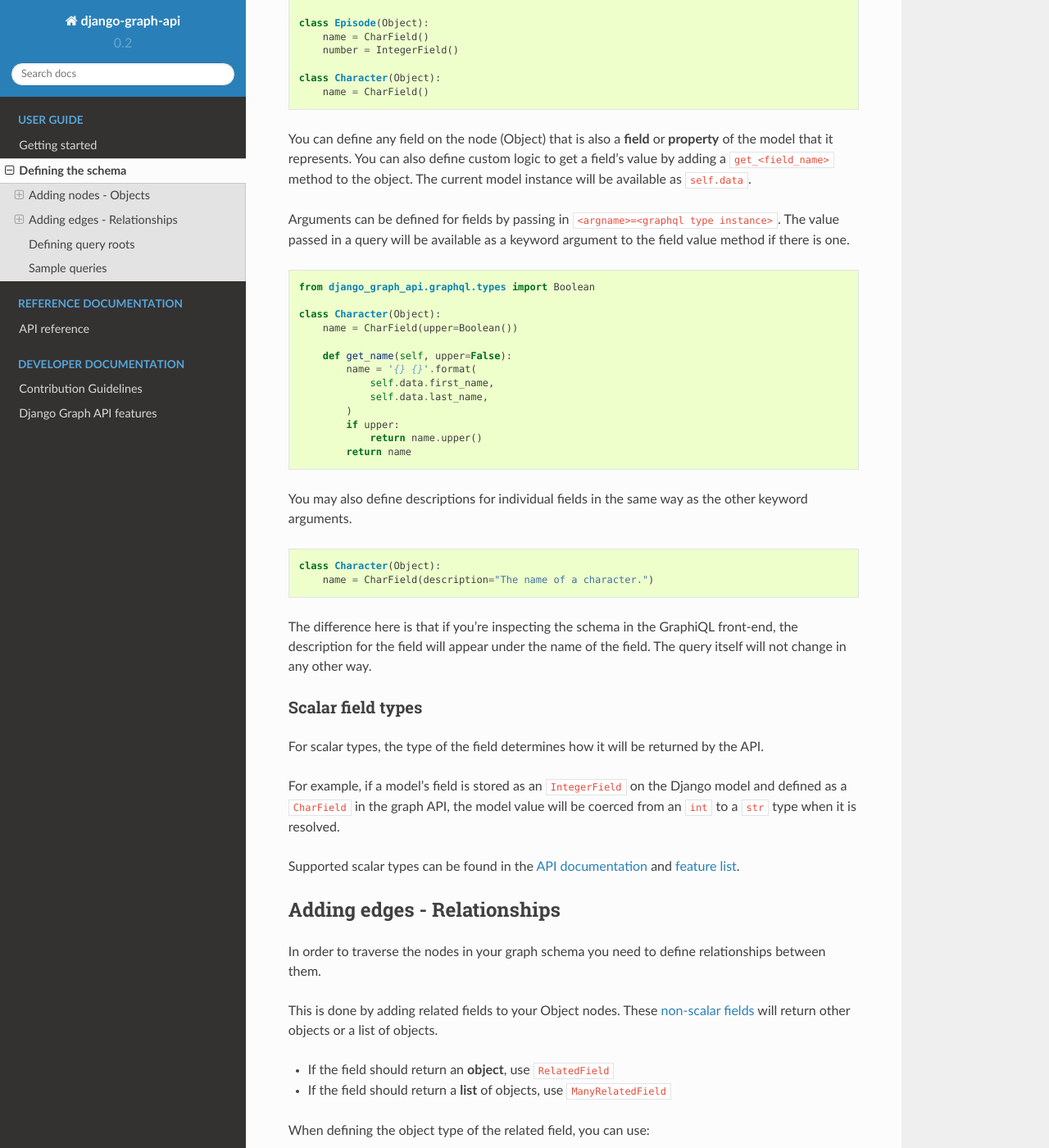
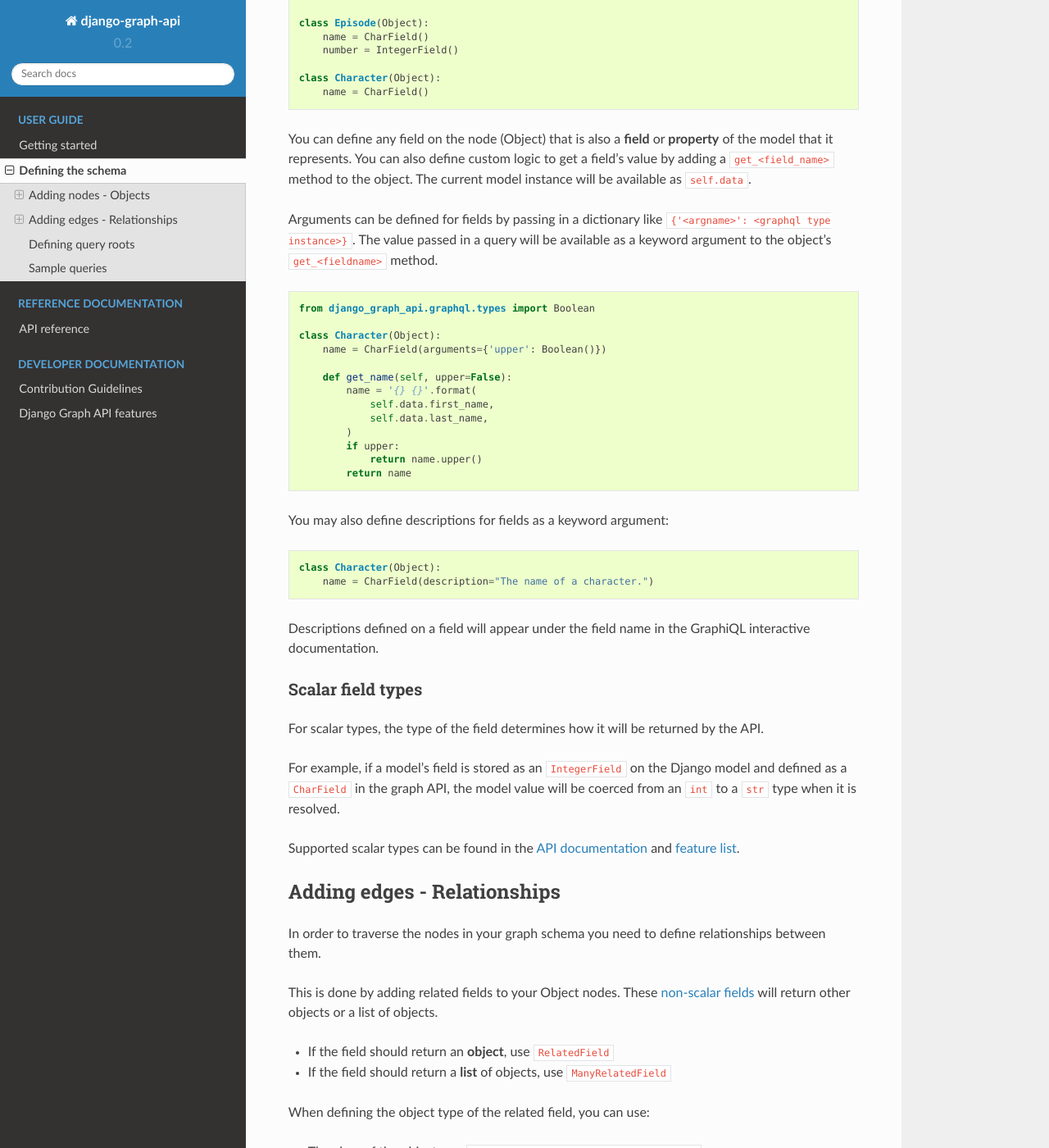
Before and after one commit to django-graph-api/django-graph-api, a Sphinx documentation site: the page built from docs/define_schema.rst, in a window 1280 px wide and 1400 px high, scrolled down 823 px. Shown: the whole window at 82% size. Built offline with Sphinx 7.4.7 and the Read the Docs theme 2.0.0, drawn with Linux system fonts in a browser that asks for light colours.

Commit message:
Made arguments an explicit argument instead of using kwargs

```diff
--- a/docs/define_schema.rst
+++ b/docs/define_schema.rst
@@ -48,14 +48,15 @@ that it represents.
 You can also define custom logic to get a field's value by adding a ``get_<field_name>`` method to the object.
 The current model instance will be available as ``self.data``.
 
-Arguments can be defined for fields by passing in ``<argname>=<graphql type instance>``.
-The value passed in a query will be available as a keyword argument to the field value method if there is one.
+Arguments can be defined for fields by passing in a dictionary like ``{'<argname>': <graphql type instance>}``.
+The value passed in a query will be available as a keyword argument to the object's ``get_<fieldname>`` method.
+
 ::
 
     from django_graph_api.graphql.types import Boolean
 
     class Character(Object):
-        name = CharField(upper=Boolean())
+        name = CharField(arguments={'upper': Boolean()})
 
         def get_name(self, upper=False):
             name = '{} {}'.format(
@@ -66,14 +67,13 @@ The value passed in a query will be available as a keyword argument to the field
                 return name.upper()
             return name
 
-You may also define descriptions for individual fields in the same way as the other keyword arguments.
+You may also define descriptions for fields as a keyword argument:
 ::
 
     class Character(Object):
         name = CharField(description="The name of a character.")
 
-The difference here is that if you're inspecting the schema in the GraphiQL front-end, the description for the field will appear under the name of the field.
-The query itself will not change in any other way.
+Descriptions defined on a field will appear under the field name in the GraphiQL interactive documentation.
 
 Scalar field types
 ^^^^^^^^^^^^^^^^^^
```
Also changed, not shown: 5 other files.
